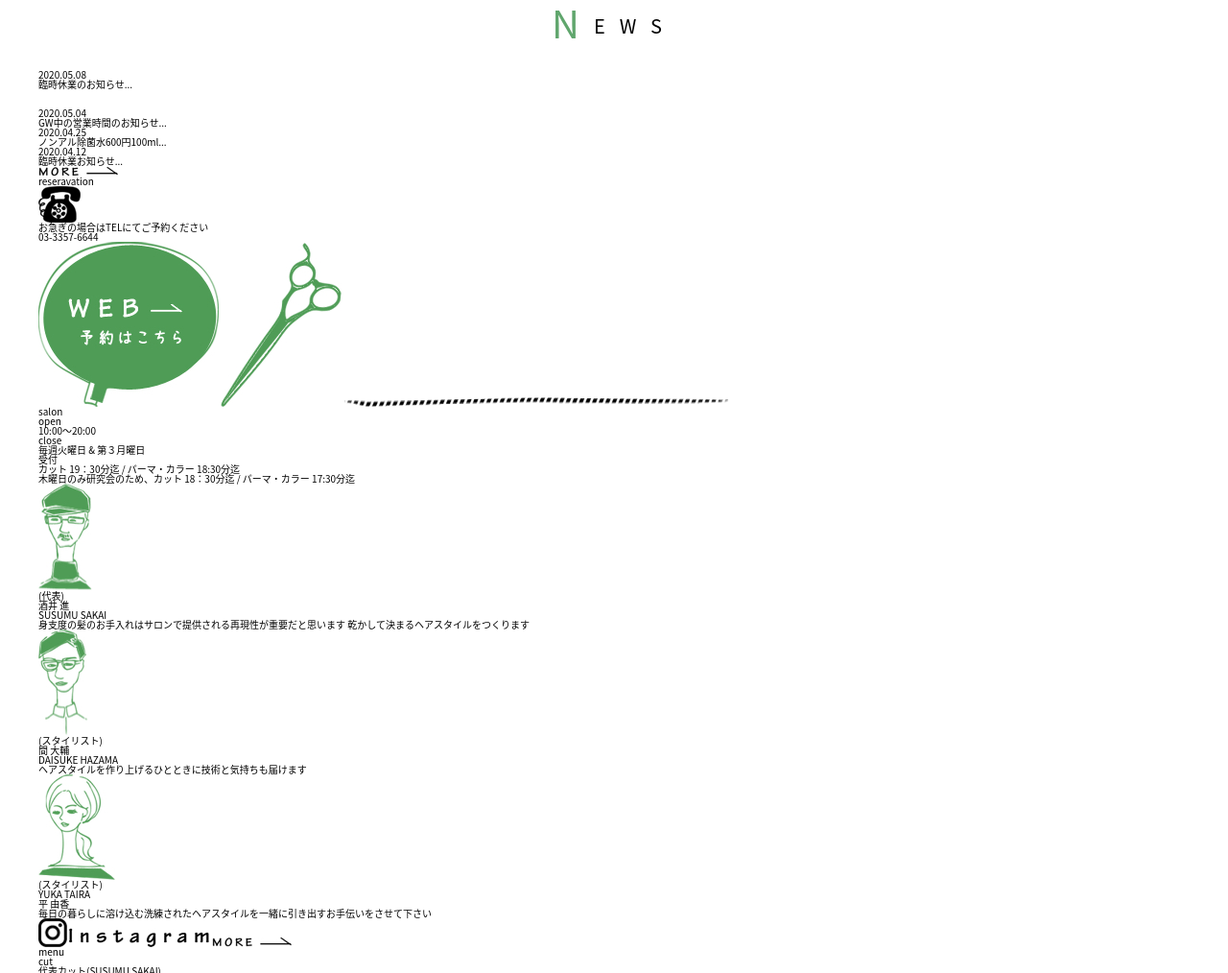
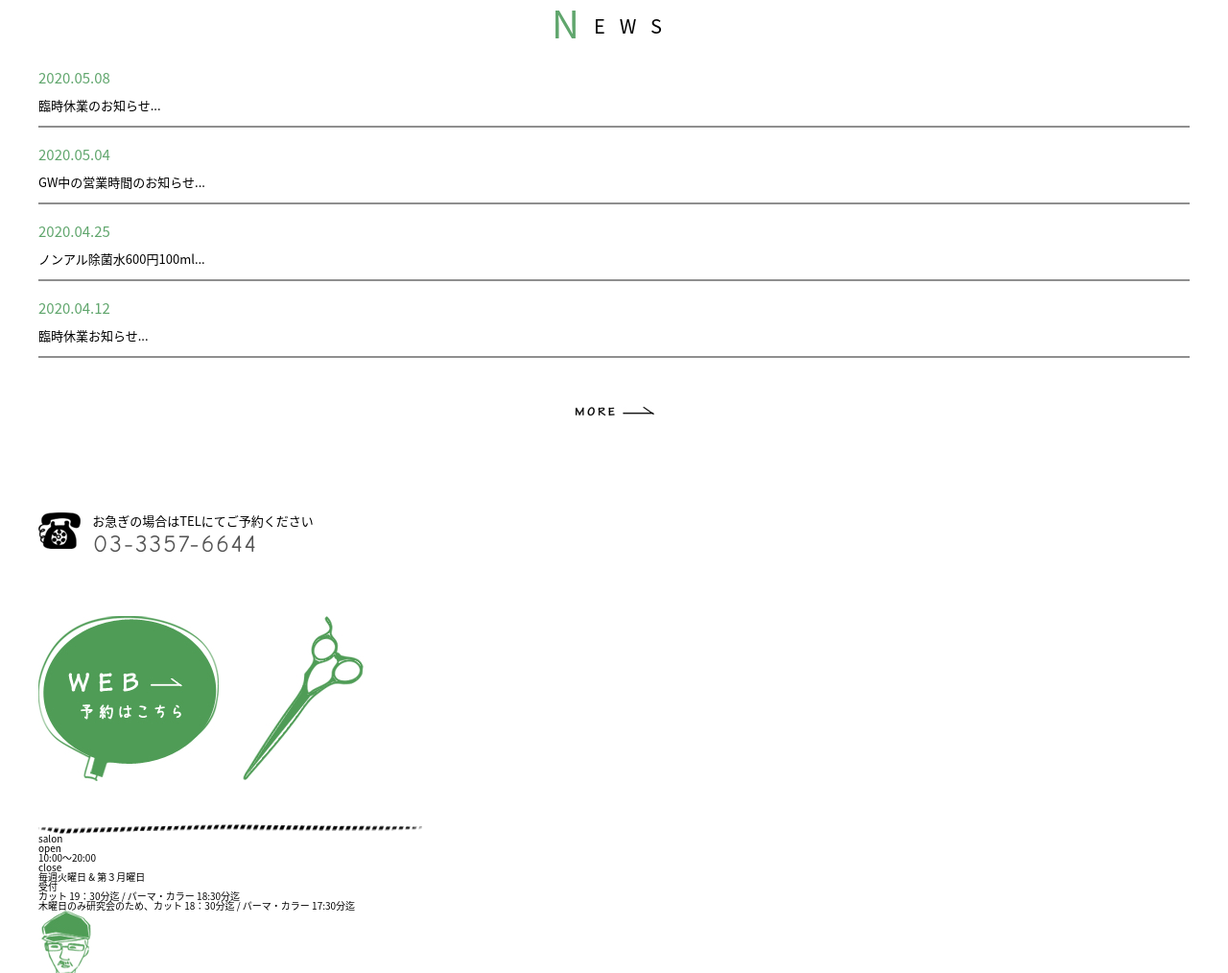
Before and after one commit to Masaaki-618/heair-cut, a plain HTML site: page index.html in a window 1280 px wide. Shown: the part 869-1883 px from the top of the page at 96% size. Drawn offline with Linux system fonts and the light colour scheme.

Commit message:
newsエリア終了

```diff
--- a/index.html
+++ b/index.html
@@ -6,8 +6,6 @@
     <link rel="stylesheet" href="reset.css">
     <link rel="stylesheet" href="style.css">
     <link rel="stylesheet" href="btn.css">
-    <link rel="stylesheet" href="https://stackpath.bootstrapcdn.com/font-awesome/4.7.0/css/font-awesome.min.css">
-
     <title>LEXE</title>
 </head>
 <body>
@@ -60,28 +58,40 @@
             <dt>臨時休業のお知らせ...</dt>
         </dl>
 
-        <dl>
+        <dl class="newe-eria">
             <dd>2020.05.04</dd>
             <dt>GW中の営業時間のお知らせ...</dt>
         </dl>
 
-        <dl>
+        <dl class="newe-eria">
             <dd>2020.04.25</dd>
             <dt>ノンアル除菌水600円100ml...</dt>
         </dl>
 
-        <dl>
+        <dl class="newe-eria">
             <dd>2020.04.12</dd>
             <dt>臨時休業お知らせ...</dt>
         </dl>
 
-        <a href=""><img src="/img/more copy 2.jpg"></a>
-        <h2><span>r</span>eseravation</h2>
-        <img src="/img/tel.jpg" alt="">
-        <p>お急ぎの場合はTELにてご予約ください</p>
-        <p>03-3357-6644</p>
-        <img src="/img/webbtm.jpg" alt="">
-        <img src="/img/ill_01.jpg" alt="">
+        <a href="" class="news-more"><img src="/img/more copy 2.jpg"></a>
+
+
+        <dl class="newe-phone">
+            <dt><img src="/img/tel.jpg" alt=""></dt>
+            <dd class="phone-text">お急ぎの場合はTELにてご予約ください</dd>
+            <dd class="phone">03-3357-6644</dd>
+        </dl>
+
+        <div class="news-img">
+            <div class="reservation">
+                <img src="/img/webbtm.jpg" alt="">
+            </div>
+
+            <div>
+                <img src="/img/ill_01.jpg" alt="">
+            </div>
+        </div>
+
         <img src="/img/bg01.png" alt="">
     </section>
     <!-- news -->
--- a/style.css
+++ b/style.css
@@ -74,8 +74,72 @@ img{
 /* news */
 .newe-eria{
     margin-bottom: 20px;
+    border-bottom: 2px solid #8F8F8F;
 }
+
+.newe-eria:last-child{
+    margin-bottom: 50px;
+}
+
+.newe-eria dd{
+    font-size: 1.5rem;
+    color: #60A66D;
+    margin-bottom: 15px;
+}
+
+.newe-eria dt{
+    margin-bottom: 15px;
+    font-size: 1.3rem;
+    font-weight: 500;
+}
+
+.news-more{
+    margin: 50px 0 100px;
+    text-align: center;
+    display: block;
+}
+
+.newe-phone dt{
+    display: inline-block;
+    background-image: url(/img/tel.jpg);
+    background-repeat: no-repeat;
+}
+
+.phone-text{
+    vertical-align: 23px;
+    font-size: 1.3rem;
+    margin-left: 10px;
+    display: inline-block;
+
+}
+.newe-phone{
+    margin-bottom: 70px;
+    position: relative;
+}
+
+.phone{
+    color: #545454;
+    font-family: 'comic Sans MS';
+    letter-spacing: 2px;
+    position: absolute;
+    left: 57px;
+    top: 20px;
+    font-size: 2.5rem;
+}
+
+.news-img{
+    display: flex;
+    margin-bottom: 45px;
+}
+
+.reservation{
+    margin-right: 25px;
+}
+
+
+
 /* news */
+
 
 /* header */
 @media  screen and (min-width:680px){
```
